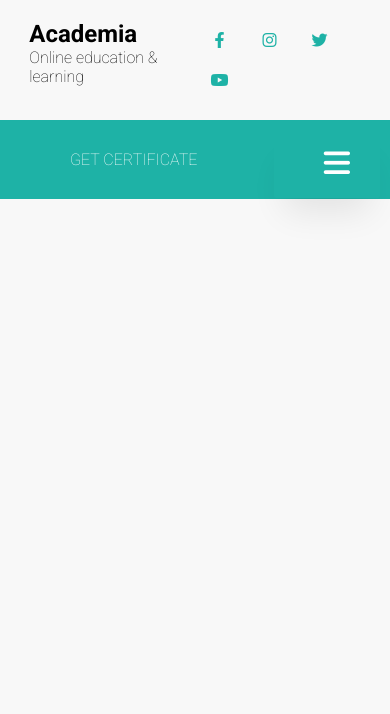
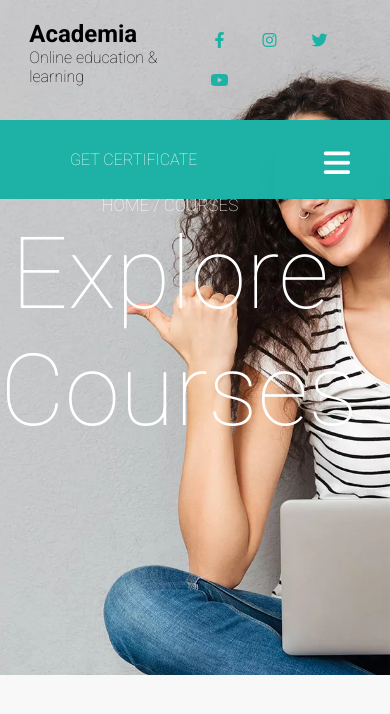
Before and after one commit to Tduncan14/reacteducation, a React (Create React App) app: page /courses in a window 390 px wide. Shown: the top 714 px of the page. Built offline with nearby package versions, Linux system fonts and the light colour scheme.

Commit message:
keep moving forward

```diff
--- a/src/App.css
+++ b/src/App.css
@@ -147,3 +147,23 @@ p{
 .flex{
   display:flex;
 }
+
+
+
+@media screen and (max-width:768px){
+
+
+  .grid{
+    grid-template-columns:repeat(2,1fr);
+  }
+
+  .back{
+    background-position:center;
+    padding-top:50%;
+    height:80vh;
+  }
+
+
+
+
+}
--- a/src/App.js
+++ b/src/App.js
@@ -4,6 +4,7 @@ import Header from './components/heading/Header';
 import {BrowserRouter as router, Routes,Route, BrowserRouter} from 'react-router-dom';
 import Home from './components/home/Home';
 import About from './components/about/About';
+import CoursesHome from './components/allcourses/CoursesHome';
 
 function App() {
   return (
@@ -13,6 +14,7 @@ function App() {
       <Routes>
         <Route path='/' exact element ={<Home />} />
         <Route  path='/about' exact element={<About/>} />
+        <Route path="/courses" exact element={<CoursesHome/>} />
 
       </Routes>
       </BrowserRouter>
--- a/src/components/about/about.css
+++ b/src/components/about/about.css
@@ -85,3 +85,29 @@
     font-size:20px;
     font-weight:500;
   }
+
+
+  @media screen and (max-width:768px){
+
+    .aboutHome{
+        margin-top:80%;
+    }
+
+    .aboutHome .container{
+        flex-direction:column-reverse;
+
+    }
+
+
+    .aboutHome.row{
+        width:100%;
+    }
+
+    .awrapper{
+        height:50vh;
+    }
+
+
+
+
+  }
--- /dev/null
+++ b/src/components/allcourses/CourseCard.js
@@ -0,0 +1,25 @@
+import React from 'react'
+import { coursesCard } from '../../dummydata'
+
+const CourseCard = () => {
+  return (
+    <>
+    <section className="coursesCard">
+
+    <div className="container grid2">
+        {coursesCard.map((val,index) =>(
+            <div className="items">
+
+            </div>
+        ))}
+
+
+    </div>
+
+
+    </section>
+    </>
+  )
+}
+
+export default CourseCard
--- /dev/null
+++ b/src/components/allcourses/CoursesHome.js
@@ -0,0 +1,16 @@
+import React from 'react'
+import CourseCard from './CourseCard';
+import Back from '../back/Back';
+
+function CoursesHome() {
+  return (
+    <div>
+
+        <Back  title='Explore Courses'/>
+        <CourseCard />
+
+    </div>
+  )
+}
+
+export default CoursesHome
--- a/src/components/home/Home.js
+++ b/src/components/home/Home.js
@@ -1,4 +1,5 @@
 import React from 'react';
+import AboutCard from '../about/AboutCard.js';
 import Hero from './hero/Hero.js';
 
 
@@ -13,6 +14,7 @@ const Home = () => {
     return(
         <div>
             <Hero />
+            <AboutCard />
         </div>
     )
 }
```
Also changed, not shown: src/components/allcourses/OnlineCourses.js (added, +9 -0 lines), src/components/allcourses/courses.css (added).
